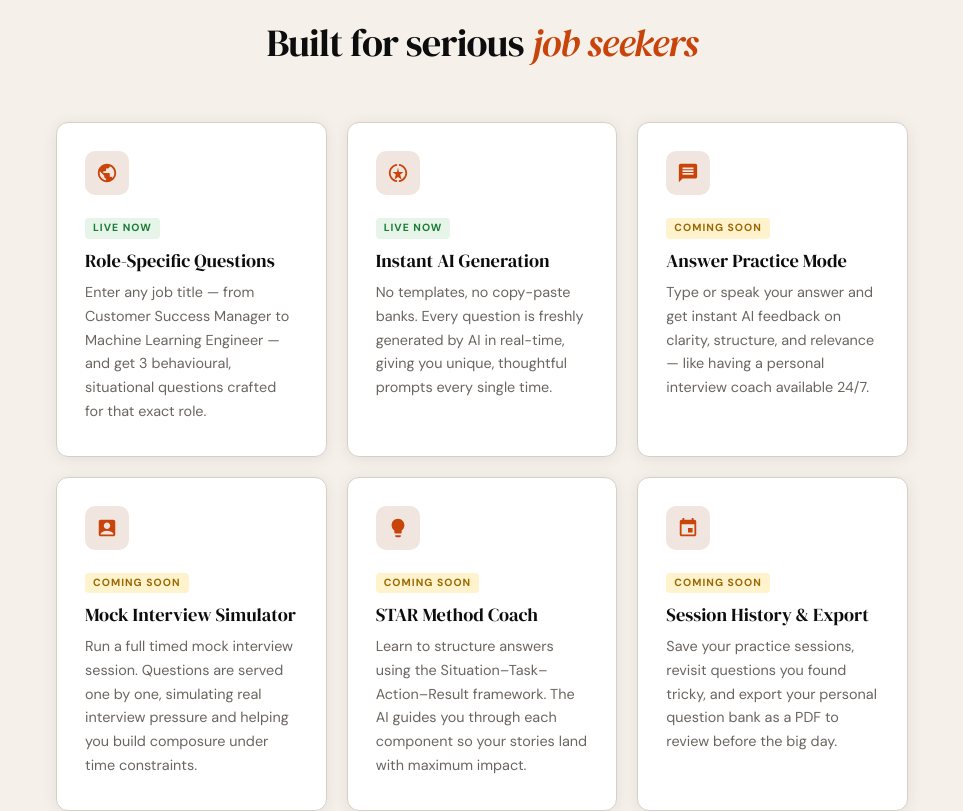
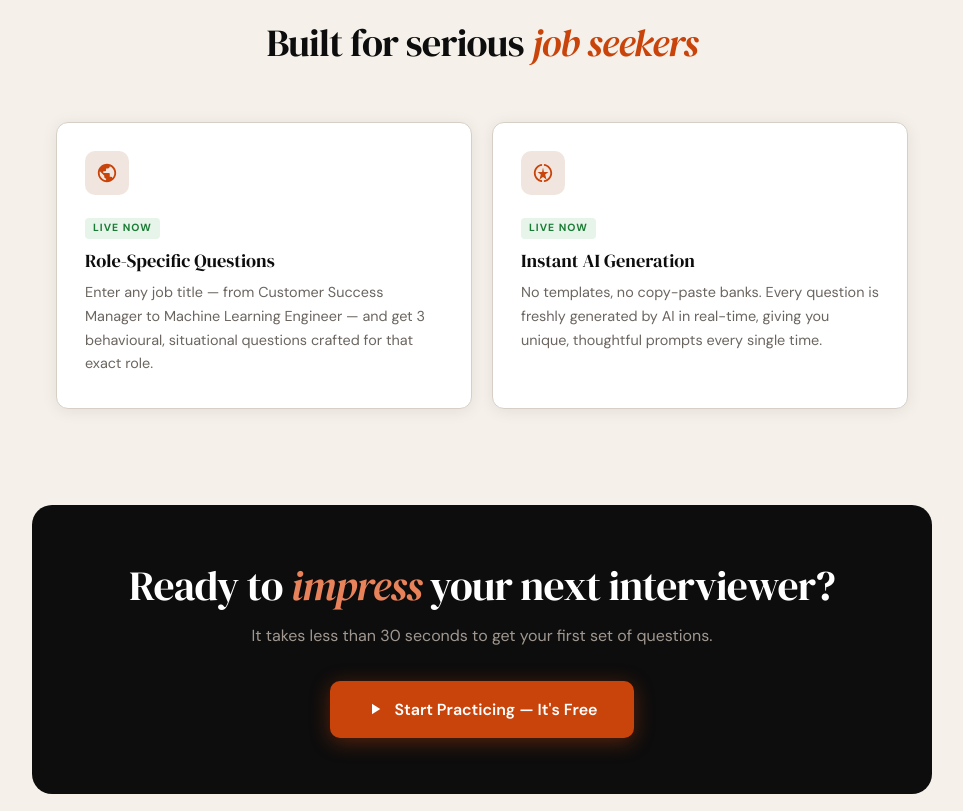
Before and after one commit to kelbizerihun/Melo-Associates-Screening-Project, a React (Vite) app: page / in a window 1280 px wide. Shown: the part 700-1511 px from the top of the page, without its empty margins (158-1121 px from the left). Built offline with nearby package versions, Linux system fonts and the light colour scheme.

Commit message:
feat: update app branding and cleanup roadmap
- Rename application title to InterviewIQ
- Remove unfinished roadmap features from UI
- Update environment documentation and server config

```diff
--- a/index.html
+++ b/index.html
@@ -3,7 +3,7 @@
   <head>
     <meta charset="UTF-8" />
     <meta name="viewport" content="width=device-width, initial-scale=1.0" />
-    <title>My Google AI Studio App</title>
+    <title>InterviewIQ — AI-Powered Interview Question Generator</title>
   </head>
   <body>
     <div id="root"></div>
--- a/src/App.tsx
+++ b/src/App.tsx
@@ -391,50 +391,6 @@ export default function App() {
                 </p>
               </div>
 
-              <div className="feature-card reveal">
-                <div className="feature-icon">
-                  <svg viewBox="0 0 24 24"><path d="M20 2H4c-1.1 0-2 .9-2 2v18l4-4h14c1.1 0 2-.9 2-2V4c0-1.1-.9-2-2-2zm-2 12H6v-2h12v2zm0-3H6V9h12v2zm0-3H6V6h12v2z"/></svg>
-                </div>
-                <span className="feature-tag tag-soon">Coming soon</span>
-                <h3 className="feature-title">Answer Practice Mode</h3>
-                <p className="feature-desc">
-                  Type or speak your answer and get instant AI feedback on clarity, structure, and relevance — like having a personal interview coach available 24/7.
-                </p>
-              </div>
-
-              <div className="feature-card reveal">
-                <div className="feature-icon">
-                  <svg viewBox="0 0 24 24"><path d="M19 3H5c-1.1 0-2 .9-2 2v14c0 1.1.9 2 2 2h14c1.1 0 2-.9 2-2V5c0-1.1-.9-2-2-2zm-7 3c1.93 0 3.5 1.57 3.5 3.5S13.93 13 12 13s-3.5-1.57-3.5-3.5S10.07 6 12 6zm7 13H5v-.23c0-.62.28-1.2.76-1.58C7.47 15.82 9.64 15 12 15s4.53.82 6.24 2.19c.48.38.76.97.76 1.58V19z"/></svg>
-                </div>
-                <span className="feature-tag tag-soon">Coming soon</span>
-                <h3 className="feature-title">Mock Interview Simulator</h3>
-                <p className="feature-desc">
-                  Run a full timed mock interview session. Questions are served one by one, simulating real interview pressure and helping you build composure under time constraints.
-                </p>
-              </div>
-
-              <div className="feature-card reveal">
-                <div className="feature-icon">
-                  <svg viewBox="0 0 24 24"><path d="M9 21c0 .55.45 1 1 1h4c.55 0 1-.45 1-1v-1H9v1zm3-19C8.14 2 5 5.14 5 9c0 2.38 1.19 4.47 3 5.74V17c0 .55.45 1 1 1h6c.55 0 1-.45 1-1v-2.26c1.81-1.27 3-3.36 3-5.74 0-3.86-3.14-7-7-7z"/></svg>
-                </div>
-                <span className="feature-tag tag-soon">Coming soon</span>
-                <h3 className="feature-title">STAR Method Coach</h3>
-                <p className="feature-desc">
-                  Learn to structure answers using the Situation–Task–Action–Result framework. The AI guides you through each component so your stories land with maximum impact.
-                </p>
-              </div>
-
-              <div className="feature-card reveal">
-                <div className="feature-icon">
-                  <svg viewBox="0 0 24 24"><path d="M17 12h-5v5h5v-5zM16 1v2H8V1H6v2H5c-1.11 0-1.99.9-1.99 2L3 19c0 1.1.89 2 2 2h14c1.1 0 2-.9 2-2V5c0-1.1-.9-2-2-2h-1V1h-2zm3 18H5V8h14v11z"/></svg>
-                </div>
-                <span className="feature-tag tag-soon">Coming soon</span>
-                <h3 className="feature-title">Session History & Export</h3>
-                <p className="feature-desc">
-                  Save your practice sessions, revisit questions you found tricky, and export your personal question bank as a PDF to review before the big day.
-                </p>
-              </div>
-
             </div>
           </section>
 
```
Also changed, not shown: vite.config.ts (+2 -3 lines), 1 other file (tests, documents, lock files or other folders).
